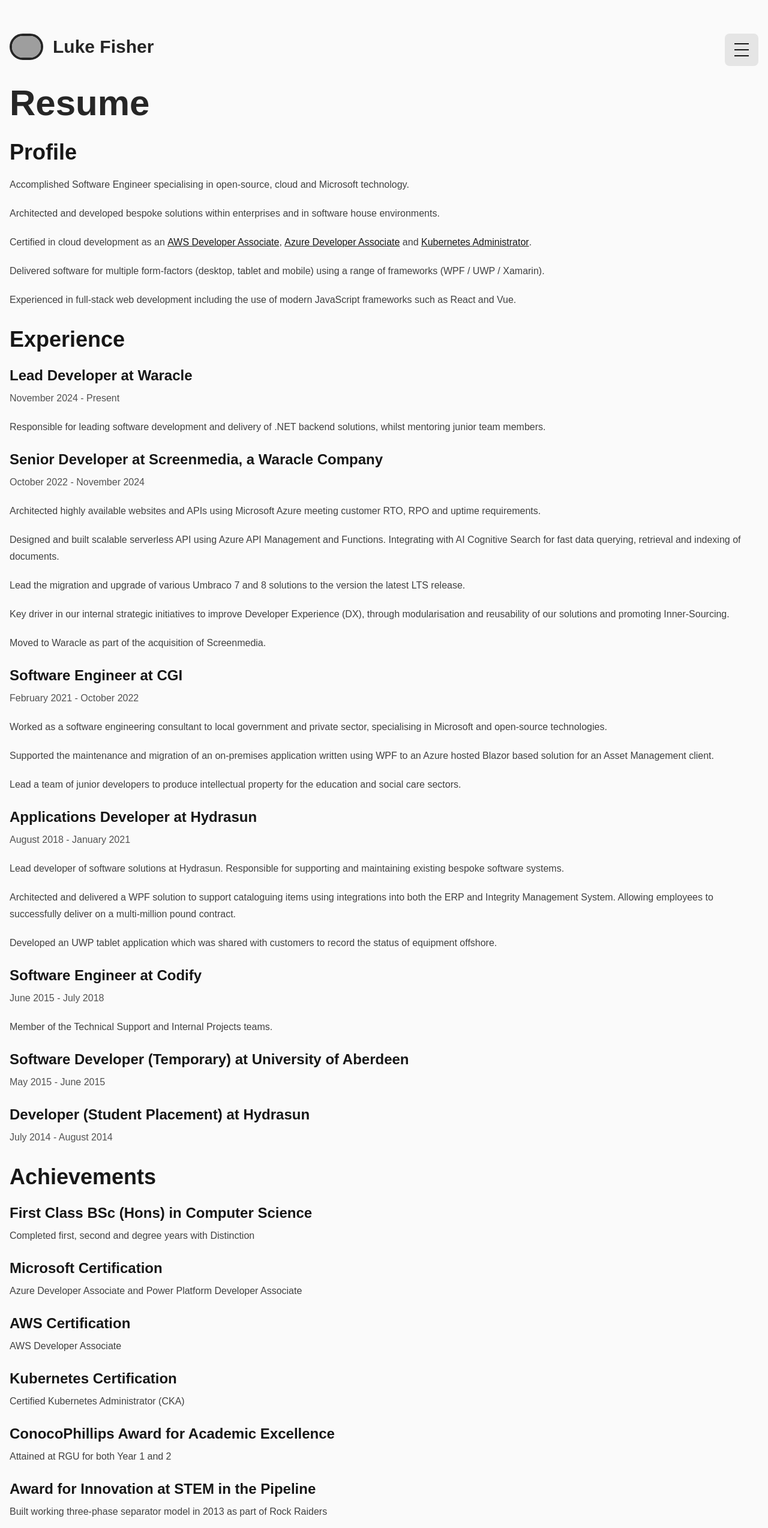
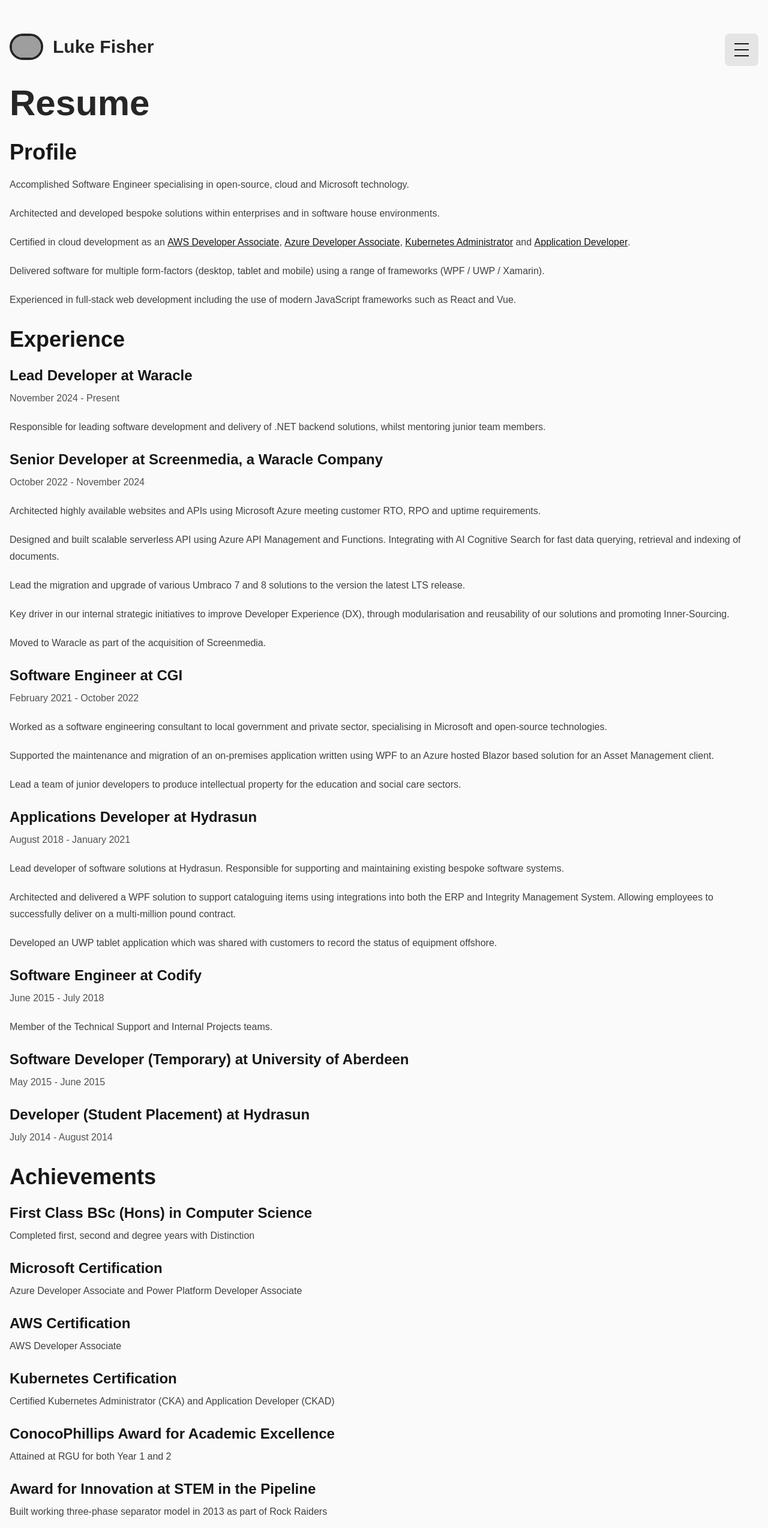
Before and after one commit to ljfio/personal-website, an Astro site: page /resume in a window 1280 px wide. Shown: the top 2547 px of the page at 60% size. Built offline with nearby package versions, Linux system fonts and the light colour scheme; Astro itself is replaced by a stand-in of ours; grey boxes are pictures that could not be loaded; a web font is replaced by a local one.

Commit message:
Update achievements

```diff
--- a/src/pages/_resume/achievements.json
+++ b/src/pages/_resume/achievements.json
@@ -17,7 +17,7 @@
     {
         "slug": "kubernetes",
         "title": "Kubernetes Certification",
-        "description": "Certified Kubernetes Administrator (CKA)"
+        "description": "Certified Kubernetes Administrator (CKA) and Application Developer (CKAD)"
     },
     {
         "slug": "conocophillips",
--- a/src/pages/_resume/profile.md
+++ b/src/pages/_resume/profile.md
@@ -6,7 +6,7 @@ Accomplished Software Engineer specialising in open-source, cloud and Microsoft
 
 Architected and developed bespoke solutions within enterprises and in software house environments.
 
-Certified in cloud development as an [AWS Developer Associate][aws_da], [Azure Developer Associate][ms_ada] and [Kubernetes Administrator][cka].
+Certified in cloud development as an [AWS Developer Associate][aws_da], [Azure Developer Associate][ms_ada], [Kubernetes Administrator][cka] and [Application Developer][ckad].
 
 Delivered software for multiple form-factors (desktop, tablet and mobile) using a range of frameworks (WPF / UWP / Xamarin).
 
@@ -15,3 +15,4 @@ Experienced in full-stack web development including the use of modern JavaScript
 [ms_ada]: https://learn.microsoft.com/api/credentials/share/en-gb/ljfio/148632BAB118D454
 [aws_da]: https://www.credly.com/badges/4a675941-3c8a-4ce8-a913-ec9b6a283581/public_url
 [cka]: https://www.credly.com/badges/1a340d14-6b14-41e7-b3be-92e5f38cf0f5/public_url
+[ckad]: https://www.credly.com/badges/cb9f2e93-1bff-4244-8122-1c985f27e219/public_url
```
